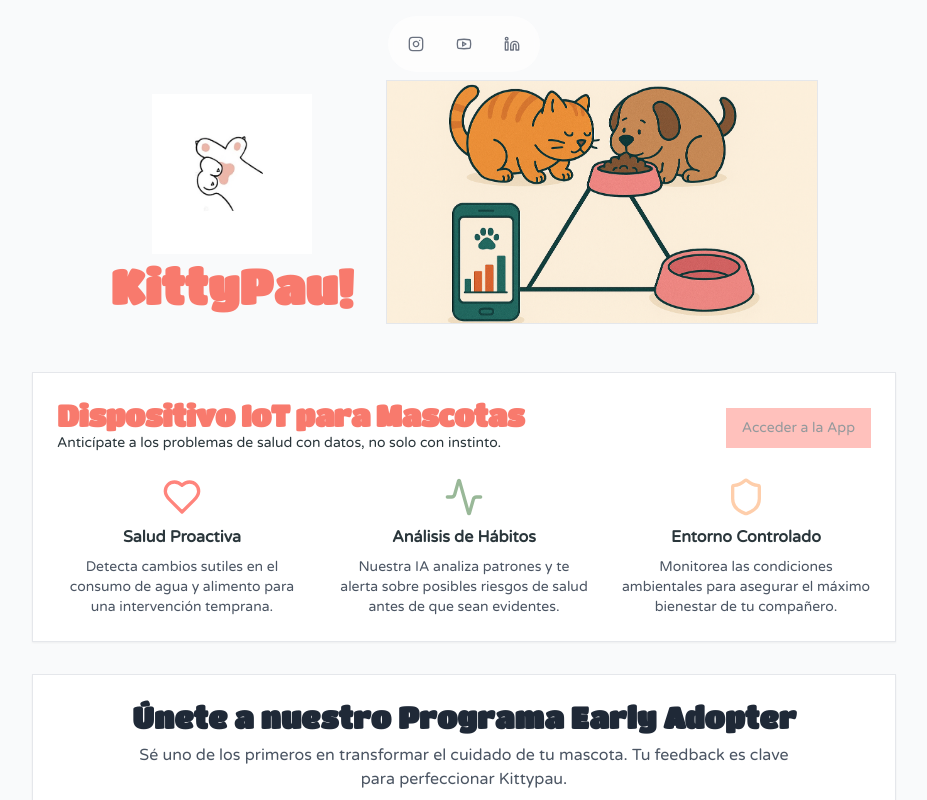
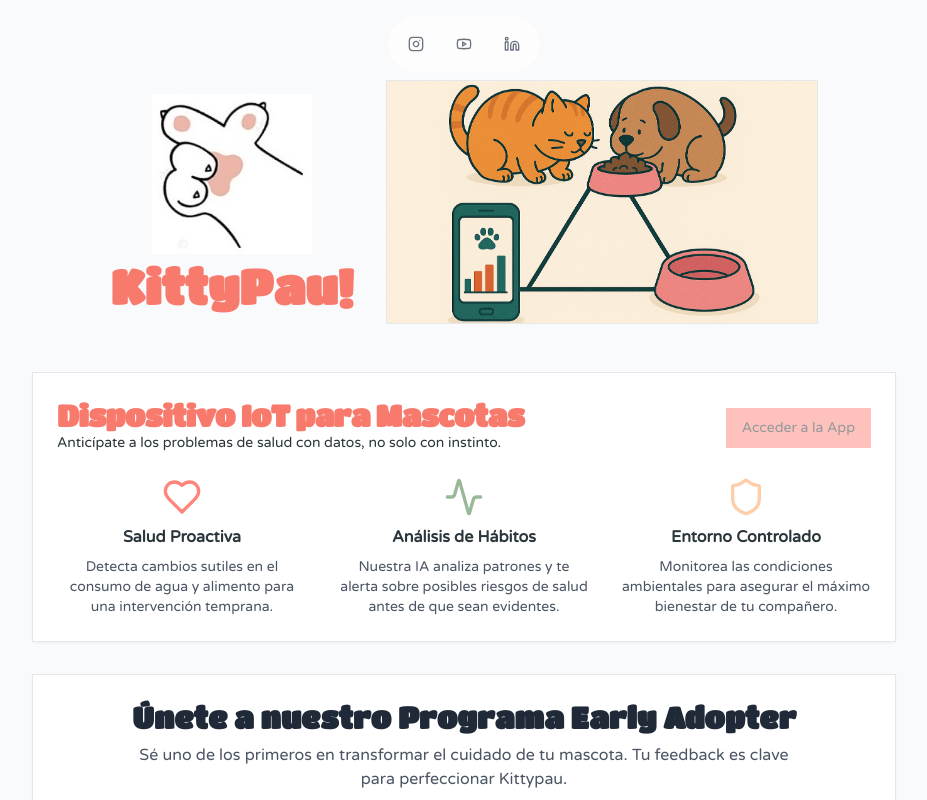
Before and after one commit to kittypau-mascotas/kittypau, a React (Vite) app: page / in a window 1280 px wide. Shown: the top 800 px of the page, without its empty margins (176-1103 px from the left). Built offline with nearby package versions, Linux system fonts and the light colour scheme.

Commit message:
feat: Actualizar logos de la aplicación a logo-grande.jpg

```diff
--- a/src/components/ui/InfoModal.tsx
+++ b/src/components/ui/InfoModal.tsx
@@ -7,7 +7,7 @@
   DialogFooter,
 } from "@/components/ui/dialog";
 import { Button } from "@/components/ui/button";
-import kittyLogo from '@/assets/kitty-logo.jpg';
+import kittyLogo from '@/assets/logo-grande.jpg';
 
 interface InfoModalProps {
   isOpen: boolean;
--- a/src/pages/LandingPage.tsx
+++ b/src/pages/LandingPage.tsx
@@ -46,7 +46,7 @@
           <div className="flex flex-col md:flex-row items-center justify-center gap-8">
             {/* Logo */}
             <div className="flex-shrink-0">
-              <img src="/src/assets/logo.jpg" alt="Kittypau Logo" className="w-32 h-32 sm:w-40 sm:h-40 mx-auto" />
+              <img src="/src/assets/logo-grande.jpg" alt="Kittypau Logo" className="w-32 h-32 sm:w-40 sm:h-40 mx-auto" />
               <h1 className="text-4xl sm:text-5xl font-bold text-[#F87A6D] mt-2">KittyPau!</h1>
             </div>
             {/* Carousel */}
```
Also changed, not shown: src/assets/logo-grande.jpg (added).
